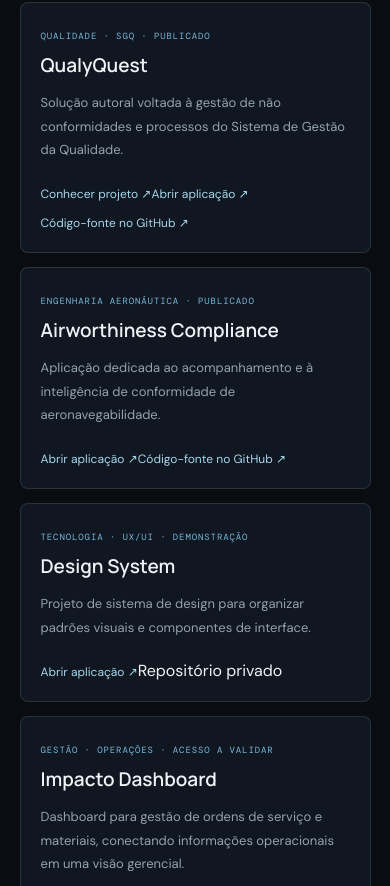
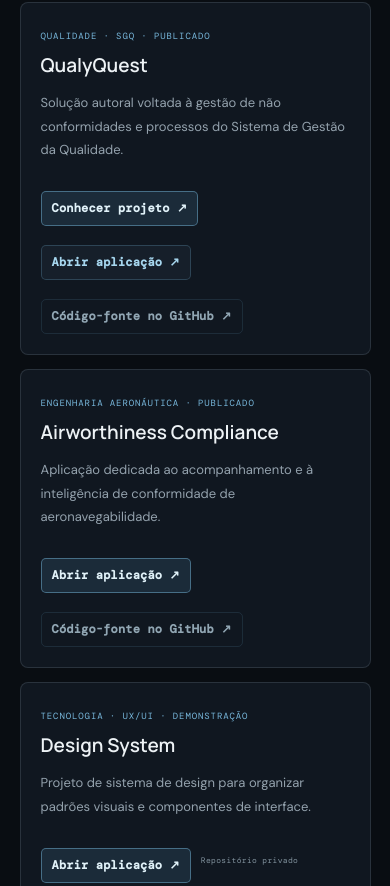
Before and after one commit to fabioteraoka/fabio-teraoka-site, a Next.js app: page /projetos in a window 390 px wide. Shown: the part 1098-1984 px from the top of the page. Built offline with nearby package versions, Linux system fonts and the light colour scheme.

Commit message:
Add shared button styling for project actions

```diff
--- a/app/globals.css
+++ b/app/globals.css
@@ -467,3 +467,27 @@
  .project-detail-actions{gap:12px}
 }
 @media(prefers-reduced-motion:reduce){.project-detail-actions a{transition:none}}
+
+
+/* Consistent action buttons for project cards and case studies */
+.project-links{display:flex;align-items:center;flex-wrap:wrap;gap:8px;margin-top:18px}
+.project-link-button,.project-detail-actions .project-detail-primary,.project-detail-actions .project-detail-secondary{display:inline-flex;align-items:center;justify-content:center;gap:7px;min-height:36px;padding:9px 12px;border:1px solid rgba(120,184,220,.24);border-radius:5px;background:rgba(120,184,220,.055);color:#b9cbd6;text-decoration:none;font:600 9px/1.2 var(--mono);letter-spacing:.015em;transition:background 160ms ease,border-color 160ms ease,color 160ms ease,transform 160ms ease}
+.project-link-button span{font-size:12px;line-height:1}
+.project-link-button.project-link-primary,.project-detail-actions .project-detail-primary{border-color:rgba(120,184,220,.48);background:rgba(83,145,181,.17);color:#e0f1f8}
+.project-link-button.project-link-quiet{background:transparent;border-color:rgba(120,184,220,.13);color:#91a6b3}
+.project-link-note{align-self:center;font:8px var(--mono);letter-spacing:.04em;color:#82939e;padding:0 3px}
+.project-detail-actions .project-detail-secondary{background:transparent;border-color:rgba(120,184,220,.2);color:#b8cbd6}
+.project-detail-actions a{font-size:9px}
+@media(hover:hover) and (pointer:fine){
+ .project-link-button:hover,.project-detail-actions .project-detail-primary:hover,.project-detail-actions .project-detail-secondary:hover{transform:translateY(-1px);border-color:rgba(120,184,220,.55);background:rgba(83,145,181,.2);color:#e5f5fc}
+ .project-link-button.project-link-quiet:hover{background:rgba(120,184,220,.07)}
+}
+@media(max-width:760px){
+ .project-links{gap:7px}
+ .project-link-button{min-height:35px;padding:9px 10px;font-size:8px}
+ .project-detail-actions{align-items:stretch}
+ .project-detail-actions a{min-height:36px}
+}
+@media(prefers-reduced-motion:reduce){
+ .project-link-button,.project-detail-actions .project-detail-primary,.project-detail-actions .project-detail-secondary{transition:none}
+}
```
